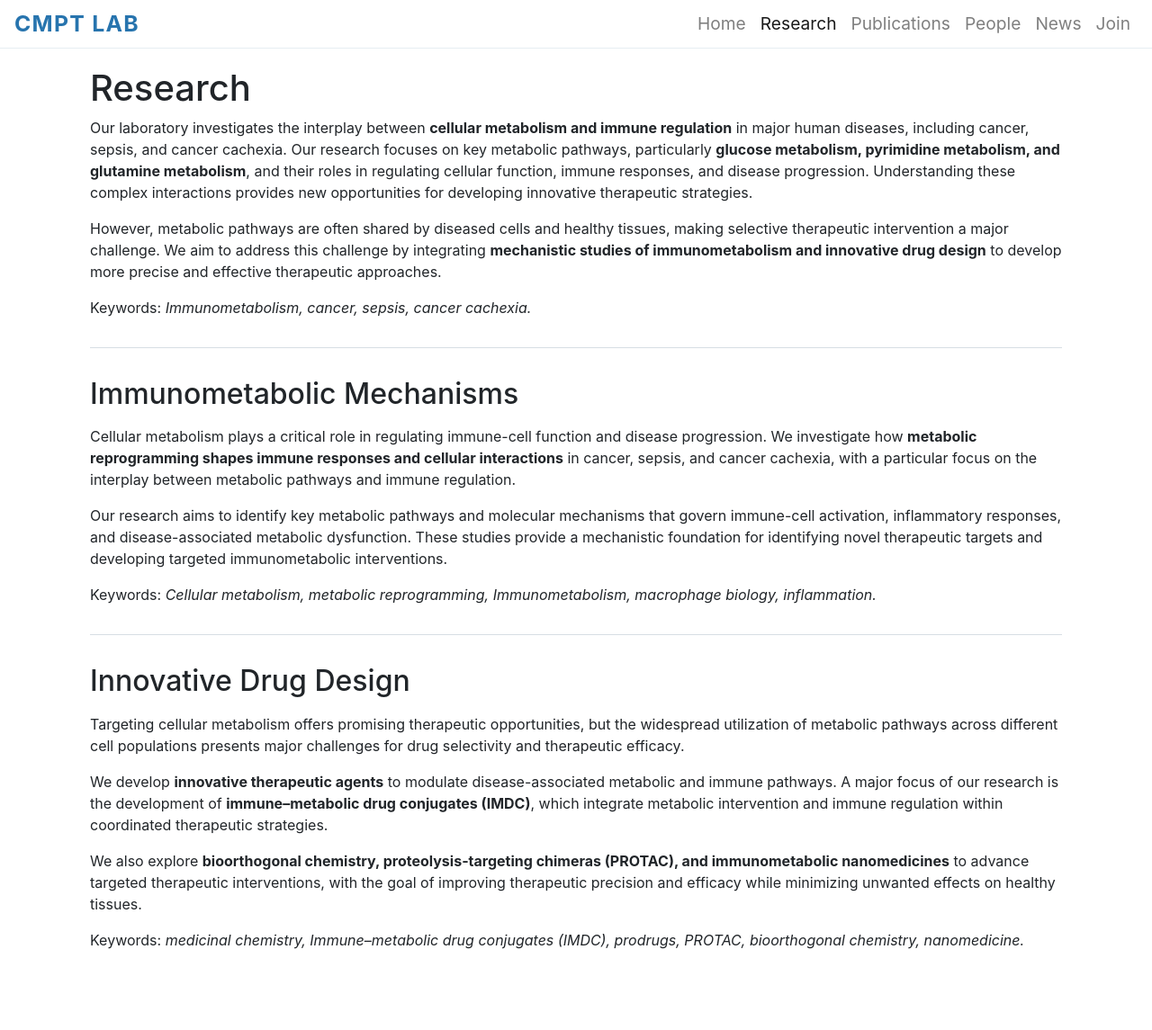
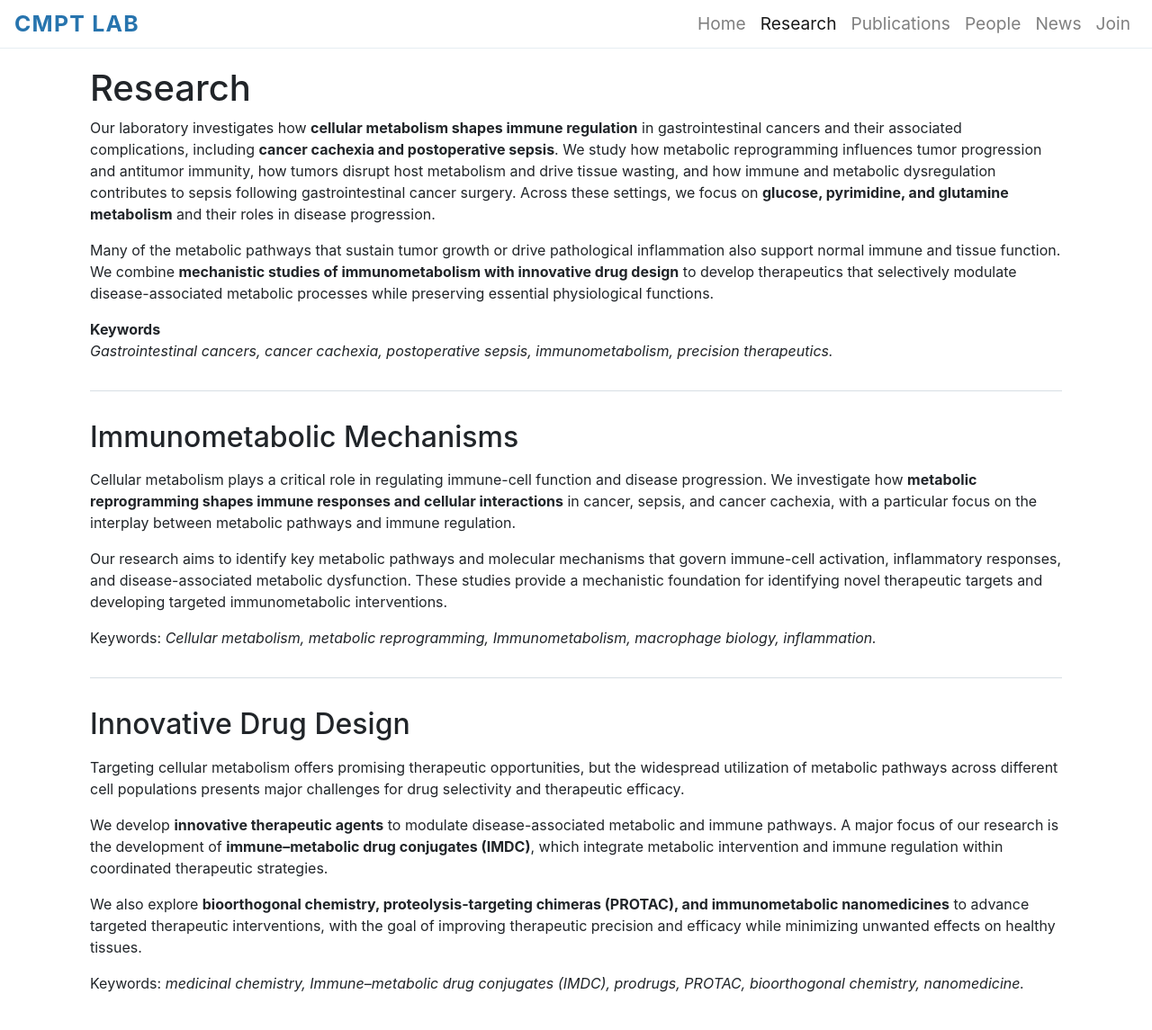
Before and after one commit to cmptlab/cmptlab.github.io, a Jekyll site: the page built from research/index.md, in a window 1280 px wide. Shown: the whole page at 90% size. Built offline with Jekyll 4.4.1, drawn with Linux system fonts in a browser that asks for light colours; before the commit the page ends 1097 px from its top, so only the background shows below that.

Commit message:
Update Research

```diff
--- a/research/index.md
+++ b/research/index.md
@@ -6,9 +6,12 @@ permalink: /research/
 ---
 
 <section markdown="0"><h1>Research</h1>
-<p>Our laboratory investigates the interplay between <strong>cellular metabolism and immune regulation</strong> in major human diseases, including cancer, sepsis, and cancer cachexia. Our research focuses on key metabolic pathways, particularly <strong>glucose metabolism, pyrimidine metabolism, and glutamine metabolism</strong>, and their roles in regulating cellular function, immune responses, and disease progression. Understanding these complex interactions provides new opportunities for developing innovative therapeutic strategies.</p>
-<p>However, metabolic pathways are often shared by diseased cells and healthy tissues, making selective therapeutic intervention a major challenge. We aim to address this challenge by integrating <strong>mechanistic studies of immunometabolism and innovative drug design</strong> to develop more precise and effective therapeutic approaches.</p>
-<p>Keywords: <em>Immunometabolism, cancer, sepsis, cancer cachexia.</em></p></section>
+<p>Our laboratory investigates how <strong>cellular metabolism shapes immune regulation</strong> in gastrointestinal cancers and their associated complications, including <strong>cancer cachexia and postoperative sepsis</strong>. We study how metabolic reprogramming influences tumor progression and antitumor immunity, how tumors disrupt host metabolism and drive tissue wasting, and how immune and metabolic dysregulation contributes to sepsis following gastrointestinal cancer surgery. Across these settings, we focus on <strong>glucose, pyrimidine, and glutamine metabolism</strong> and their roles in disease progression.</p>
+
+<p>Many of the metabolic pathways that sustain tumor growth or drive pathological inflammation also support normal immune and tissue function. We combine <strong>mechanistic studies of immunometabolism with innovative drug design</strong> to develop therapeutics that selectively modulate disease-associated metabolic processes while preserving essential physiological functions.</p>
+
+<p><strong>Keywords</strong><br>
+<em>Gastrointestinal cancers, cancer cachexia, postoperative sepsis, immunometabolism, precision therapeutics.</em></p></section>
 
 <hr class="research-divider">
 
```
